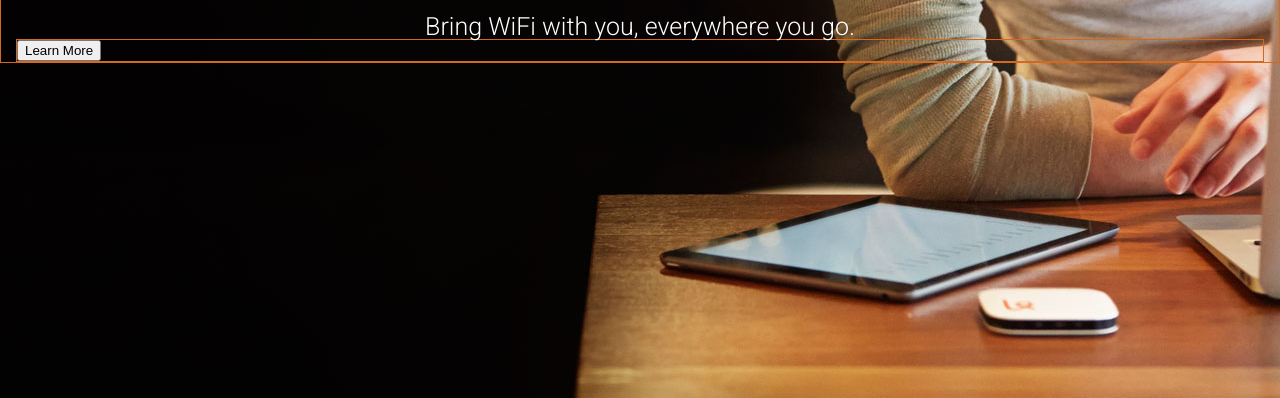
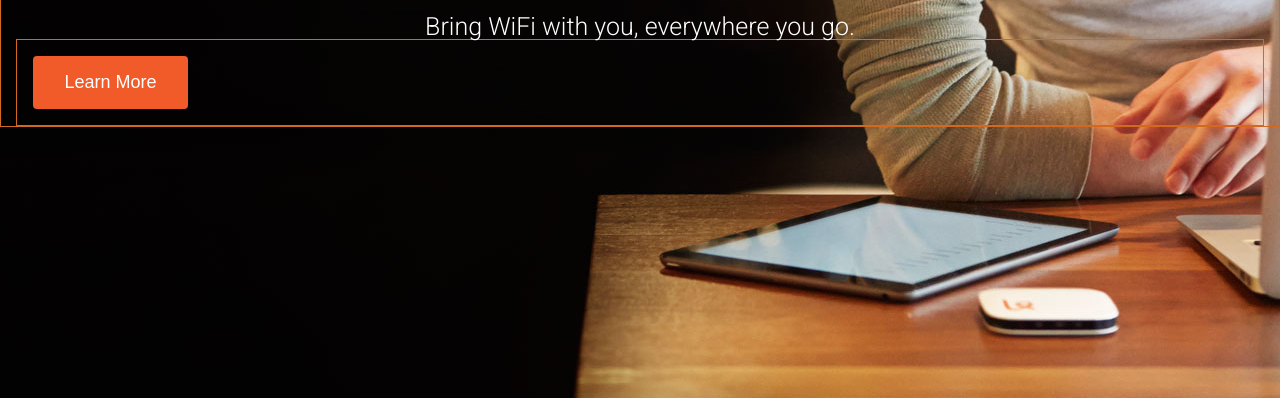
Before and after one commit to bcourtney5965/startup-landing-page-clone, a plain HTML site: page index.html in a window 1280 px wide. Shown: the part 407-805 px from the top of the page. Drawn offline with Linux system fonts and the light colour scheme.

Commit message:
changes made

```diff
--- a/css/style.css
+++ b/css/style.css
@@ -134,3 +134,24 @@ Navigation Section
 /**
  * The buttons
  */
+.buttons {
+	margin: 0 auto;
+}
+.button {
+	width: 9.688rem;
+	background-color: #f15a29;
+	border-color: #f15a29;
+	border-style: none;
+	border-radius: 4px;
+	padding: 1rem 1.5rem;
+	font-size: 1.125rem;
+	color: white;
+	display: block;
+	margin: 1rem;
+}
+
+button:hover {
+	background-color: #d9400e;
+    border-color: #cf3d0e;
+	cursor: pointer;
+}
--- a/index.html
+++ b/index.html
@@ -25,7 +25,8 @@
 		<div class="content">
 			<h1 >Introducing Karma</h1>
 			<h3>Bring WiFi with you, everywhere you go.</h3>
-			<div class="buttons"><button>Learn More</button></div>
+			<div class="buttons">
+			<button class="button">Learn More</button></div>
 		</div>
 	</section>
 	<footer></footer>
```
